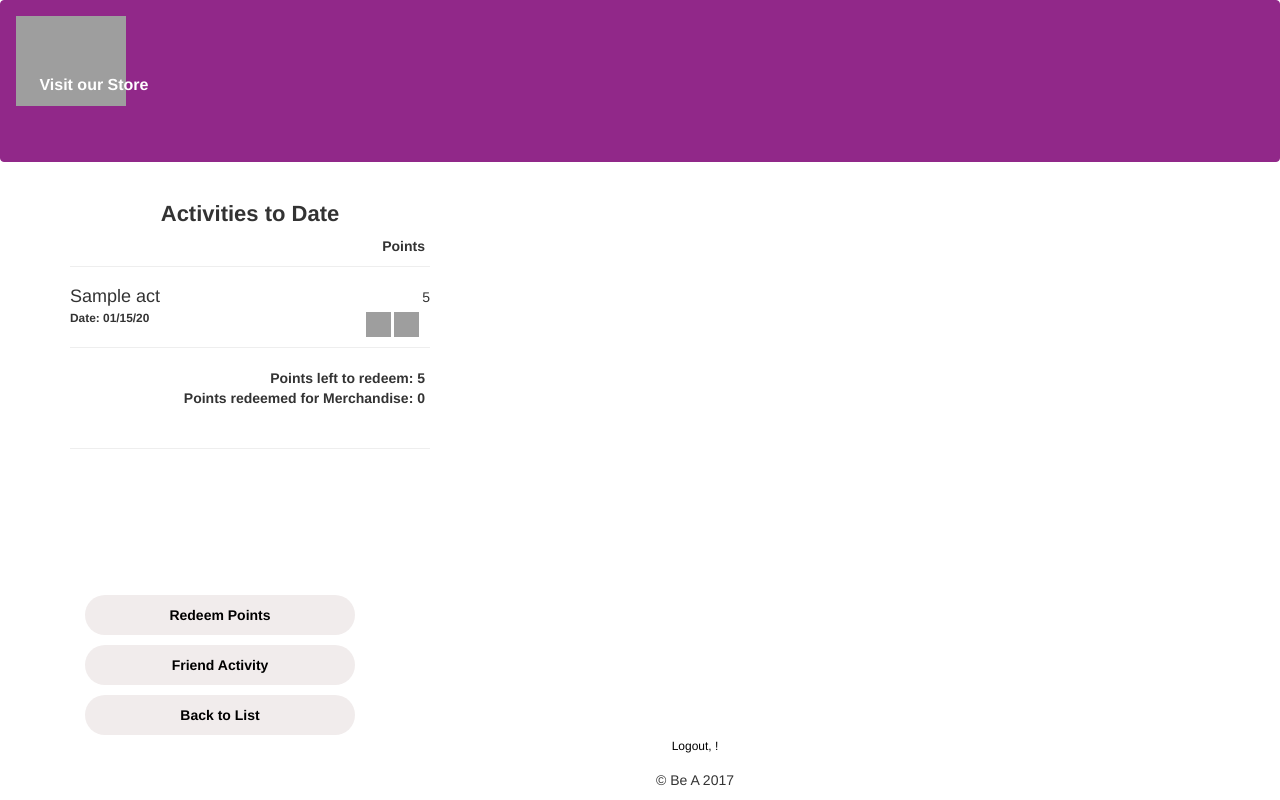
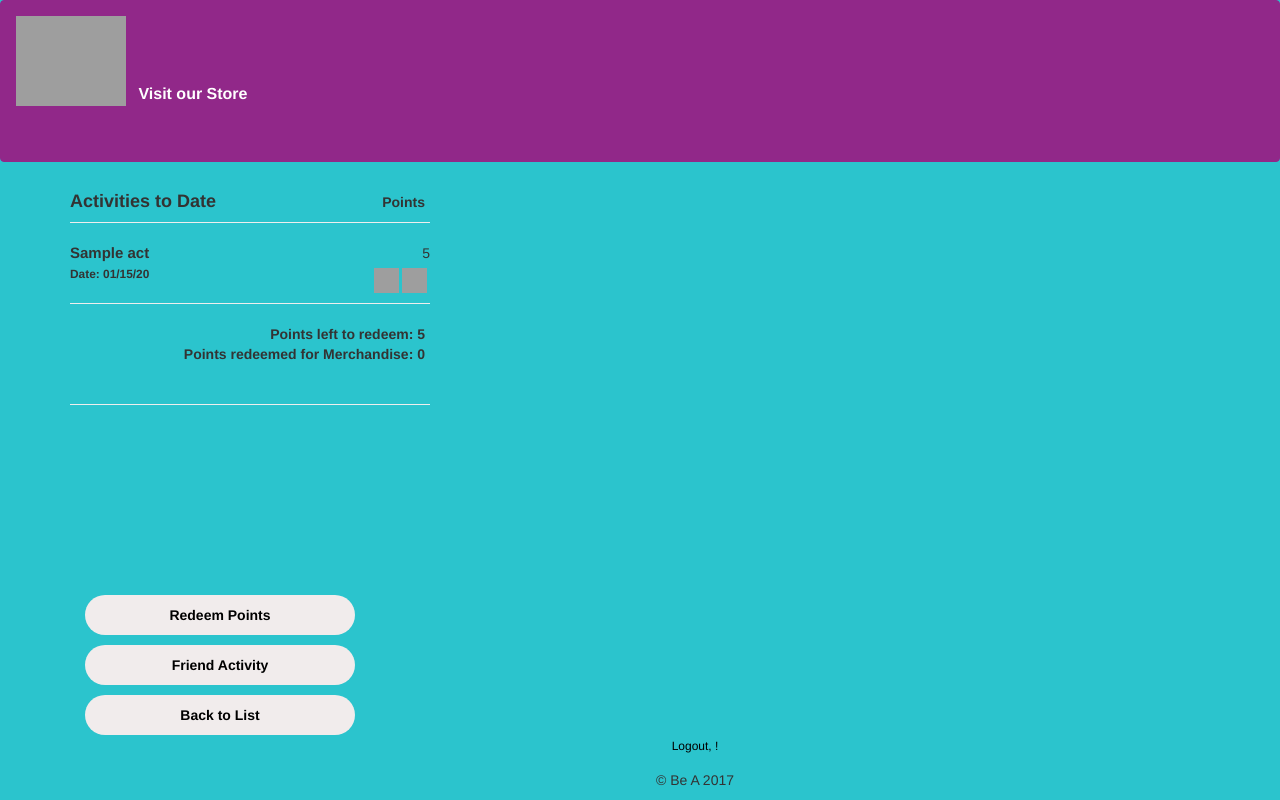
Before and after one commit to vivaelnino9/beamobile, a Django app: page /my_activity/ in a window 1280 px wide. Run offline with Django 3.2, Linux system fonts and the light colour scheme; a user stored in the database is signed in; data comes from the database, SQL or seed files in the repository; tables that the repository leaves empty hold one stand-in row (values such as "Sample post"); some libraries are stand-ins or nearby versions; grey boxes are pictures that could not be loaded.

Commit message:
update ui and redeem points

```diff
--- a/bea_app/static/css/project.css
+++ b/bea_app/static/css/project.css
@@ -1,7 +1,8 @@
 body {
     overflow-x: hidden !important;
     width: 100%;
-    position: relative
+    position: relative;
+    background-color: #2BC4CD;
 }
 footer {
     text-align: center;
@@ -44,6 +45,7 @@ input, select {
     font-size: 16px;
     font-weight: bold;
     float: right;
+    margin-left: 90px;
 }
 
 /* endNavBar */
@@ -133,7 +135,7 @@ input, select {
 }
 .stateDropdown {
     color: silver;
-    background-color: transparent;
+    background-color: white;
 }
 .stateDropdown option:checked {
     color: black;
@@ -180,7 +182,7 @@ input, select {
 /* My Activity Page */
 
 .topSection {
-    margin-top: 20px;
+    margin-top: 10px;
 }
 .sectionName, .sectionPoints {
     margin-right: 5px;
@@ -193,19 +195,25 @@ input, select {
     float: right;
 }
 .sectionTitle {
-    font-size: 22px;
+    font-size: 18px;
+    display: inline;
+    margin-top: 10px;
 }
 .topHR {
     margin-top: 10px;
 }
 .activityName {
-    margin-bottom: 1px;
+    font-size: 15px;
+    font-weight: bold;
 }
 .activityName, .activityPoints {
     display: inline;
 }
 .activityPoints, .shareActivity {
     float: right;
+}
+.activityPoints {
+    margin: 0px;
 }
 .shareActivity {
     margin-right: 3px;
@@ -226,7 +234,7 @@ input, select {
     position: fixed;
     bottom: 55px;
     width: 300px;
-    background-color: white;
+    background-color: #2BC4CD;
     padding-top: 10px;
 }
 
--- a/bea_app/templates/base.html
+++ b/bea_app/templates/base.html
@@ -19,7 +19,6 @@
     {% include "navigation.html" %}
     <div id="content" class="container">
     {% block content %}{% endblock %}
-    <hr>
     {% include "footer.html" %}
     </div>
     <!-- Include all compiled plugins (below), or include individual files as needed -->
--- a/bea_app/templates/footer.html
+++ b/bea_app/templates/footer.html
@@ -13,6 +13,6 @@ if(window.location.pathname == '/my_activity/')
     'position': 'fixed',
     'bottom': '0',
     'width':'100%',
-    'background-color':'white'
+    'background-color':'#2BC4CD'
   });
 </script>
--- a/bea_app/templates/index.html
+++ b/bea_app/templates/index.html
@@ -9,7 +9,7 @@
          <p style="font-size:1.4em;">Be a dreamer, be a believer, be a you!</p>
          <p style="font-size:1.4em;letter-spacing:.7px;font-weight:300;">Join us in this positive movement!</p>
          <a href="{% url 'login' %}" class="btn btn-default">Login</a><br>
-          <a href="{% url 'register' -1 %}" class="btn btn-default">Register</a>
+          <a href="{% url 'register' -1 1 %}" class="btn btn-default">Register</a>
        </div>
      </div>
    </div>
--- a/bea_app/templates/my_activity.html
+++ b/bea_app/templates/my_activity.html
@@ -13,17 +13,18 @@
   <div class="col-md-12">
     <div class="row">
       <div class="col-md-4">
-        <div class="pageHeader center"><h3 class="sectionTitle">Activities to Date</h3></div>
-        <p class="sectionPoints">Points</p><br>
+        <div class="topSection">
+          <h3 class="sectionTitle">Activities to Date</h3>
+          <p class="sectionPoints">Points</p><br>
+        </div>
         <hr class="topHR">
         {% for activity in activities %}
         {% if activity.challenge %}
         <!-- if activity is a Challenge -->
-        <h4 class="activityName">{{ activity.challenge.name }}</h4>
+        <p class="activityName">{{ activity.challenge.name }}</p>
         <p class="activityPoints">{{ activity.challenge.points }}</p>
         <div class="activityFields">
           <p class="activityField"><small>Date Started: {{ activity.challenge.date_start|date:"m/d/y" }}&nbsp;|&nbsp;Completed: {% if activity.date_completed %}{{ activity.date_completed|date:"m/d/y" }}{% else %}-{% endif %}</small></p>
-          <!-- <p class="activityField"><small>Date Completed: {% if activity.date_completed %}{{ activity.date_completed|date:"m/d/y" }}{% else %}-{% endif %}</small></p> -->
           <a class="fb-xfbml-parse-ignore" target="_blank" href="https://www.facebook.com/sharer/sharer.php?u=https%3A%2F%2Fbeamobile.herokuapp.com%2F&amp;src=sdkpreparse"><img class="shareActivity" src="https://s3.amazonaws.com/beamobile/fb_square_icon.png" width="25px" height="25px"/></a>
           <a class="twitter-share-button" target="_blank" href="http://twitter.com/share?text=I just completed the challenge: {{ activity.challenge.name }} on&url=https://beamobile.herokuapp.com&hashtags=BE A"><img class="shareActivity" src="https://s3.amazonaws.com/beamobile/twitter_sqaure_icon.png" width="25px" height="25px"/></a>
           <p class="activityField"><small>Status: <span class="status" id="{% get_challenge_status activity.challenge%}">{% get_challenge_status activity.challenge as status %}{{ status|upper }}</span></small></p>
@@ -53,7 +54,7 @@
   </div>
 </div>
 <script>
-$("#completeChallenge")[0].scrollIntoView({
+$(".sectionTitle")[0].scrollIntoView({
     behavior: "smooth", // or "auto" or "instant"
     block: "start" // or "end"
 });
```
Also changed, not shown: bea_app/templates/admin/bea_app/organization/change_form.html (added, +35 -0 lines), bea_app/templates/redeem_points.html (+1 -10 lines).
